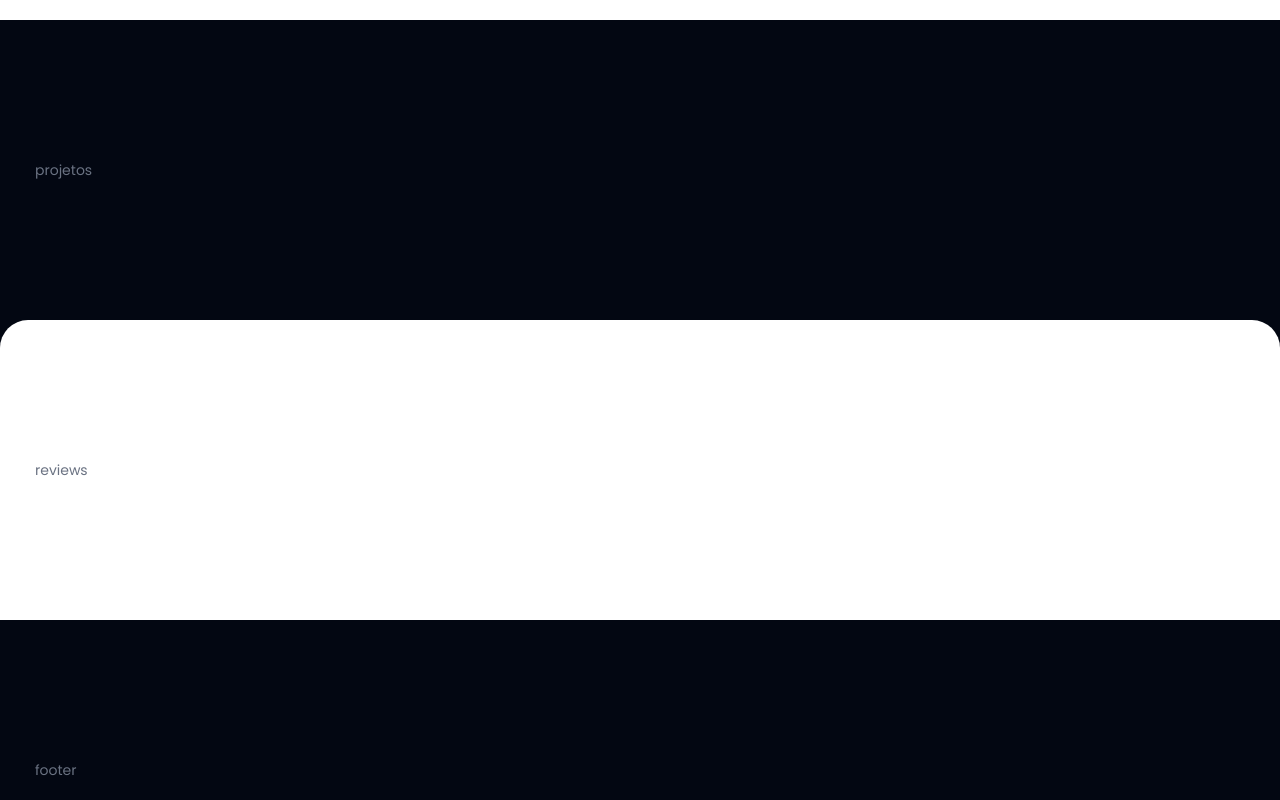
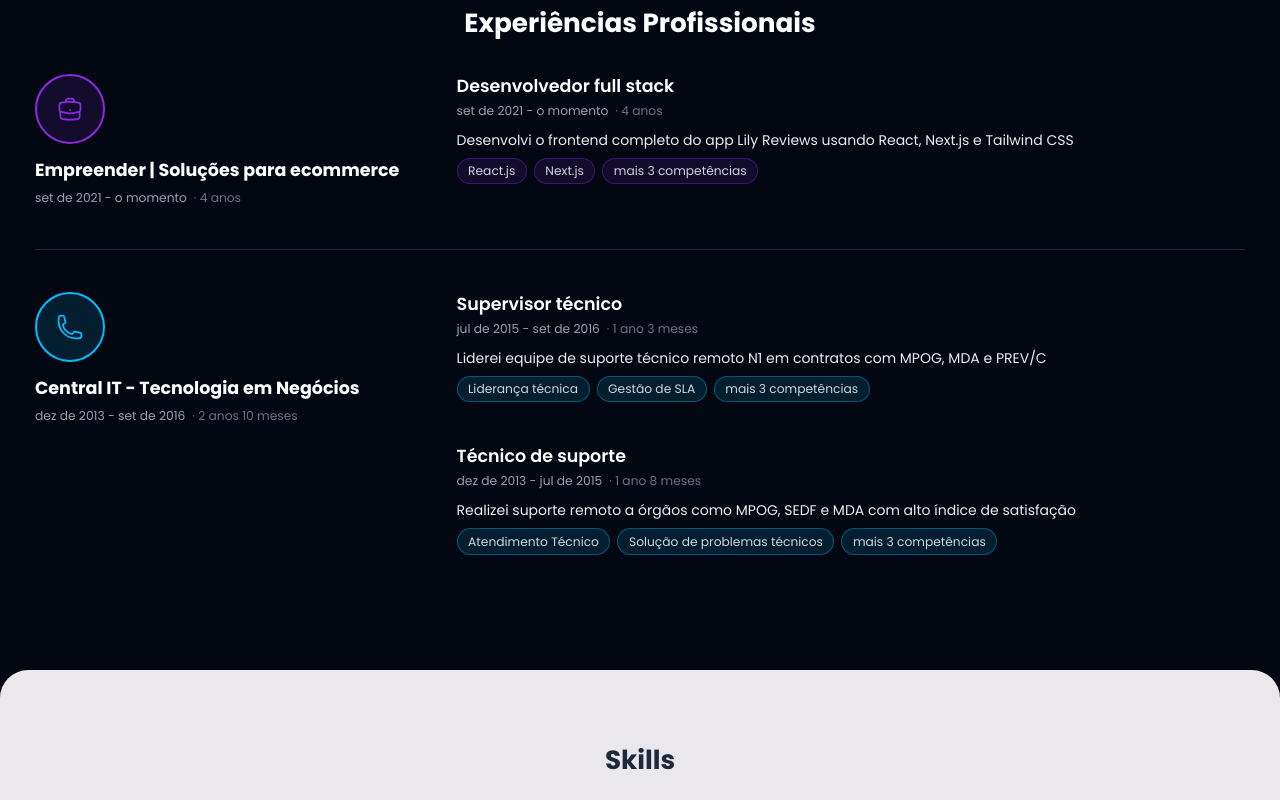
Before and after one commit to ramersonrodrigues/Portifolio, a Next.js app: page / in a window 1280 px wide. Shown: the part 1080-1880 px from the top of the page. Built offline with nearby package versions, Linux system fonts and the light colour scheme.

Commit message:
ajustes[

```diff
--- a/src/app/page.tsx
+++ b/src/app/page.tsx
@@ -4,12 +4,16 @@ import Menu from '@/sections/menu';
 import Perfil from '@/sections/perfil';
 import Projects from '@/sections/projects';
 import Reviews from '@/sections/reviews';
+import Certifications from '@/sections/certifications';
+import Skills from '@/sections/skills';
 
 export default function Home() {
   return (
     <>
       <Perfil />
+      <Certifications />
       <Experiences />
+      <Skills />
       <Projects />
       <Reviews />
     </>
--- /dev/null
+++ b/src/data/experiences.ts
@@ -0,0 +1,74 @@
+export interface Position {
+  id: number;
+  title: string;
+  period: string;
+  duration?: string; // Duração formatada (ex: "1 ano 3 meses")
+  description: string[];
+  skills: string[];
+}
+
+export interface Company {
+  id: number;
+  name: string;
+  period: string; // Período total na empresa
+  duration?: string; // Duração total na empresa
+  icon: string; // Ícone da empresa
+  logo?: string; // URL do logo da empresa
+  color: string;
+  positions: Position[];
+}
+
+export const companies: Company[] = [
+  {
+    id: 1,
+    name: "Empreender | Soluções para ecommerce",
+    period: "set de 2021 - o momento",
+    duration: "4 anos",
+    icon: "code",
+    logo: "/images/logos/empreender.png",
+    color: "#8A2BE2", // Roxo
+    positions: [
+      {
+        id: 1,
+        title: "Desenvolvedor full stack",
+        period: "set de 2021 - o momento",
+        duration: "4 anos",
+        description: [
+          "Desenvolvi o frontend completo do app Lily Reviews usando React, Next.js e Tailwind CSS"
+        ],
+        skills: ["React.js", "Next.js", "mais 3 competências"]
+      }
+    ]
+  },
+  {
+    id: 2,
+    name: "Central IT - Tecnologia em Negócios",
+    period: "dez de 2013 - set de 2016",
+    duration: "2 anos 10 meses",
+    icon: "support",
+    logo: "/images/logos/centralit.png",
+    color: "#00BFFF", // Azul claro
+    positions: [
+      {
+        id: 1,
+        title: "Supervisor técnico",
+        period: "jul de 2015 - set de 2016",
+        duration: "1 ano 3 meses",
+        description: [
+          "Liderei equipe de suporte técnico remoto N1 em contratos com MPOG, MDA e PREV/C"
+        ],
+        skills: ["Liderança técnica", "Gestão de SLA", "mais 3 competências"]
+      },
+      {
+        id: 2,
+        title: "Técnico de suporte",
+        period: "dez de 2013 - jul de 2015",
+        duration: "1 ano 8 meses",
+        description: [
+          "Realizei suporte remoto a órgãos como MPOG, SEDF e MDA com alto índice de satisfação"
+        ],
+        skills: ["Atendimento Técnico", "Solução de problemas técnicos", "mais 3 competências"]
+      }
+    ]
+  }
+];
--- a/src/sections/certifications.tsx
+++ b/src/sections/certifications.tsx
@@ -1,8 +1,13 @@
 
 export default function Certifications() {
     return (
-        <section id="certifications">
-           certificações
+        <section id="certifications" className="bg-[#eae8ec] rounded-t-[28px] py-16">
+            <div className="w-full mx-auto max-w-[1280px] p-5 px-10">
+                <h2 className="text-3xl font-bold text-gray-800 mb-10 text-center">Formação Acadêmica</h2>
+
+                <div className="w-full relative">
+                </div>
+            </div>
         </section>
     );
 }
--- a/src/sections/experiences.tsx
+++ b/src/sections/experiences.tsx
@@ -1,10 +1,100 @@
+"use client";
 
+import { companies } from "../data/experiences";
+import { BriefcaseIcon, PhoneIcon } from '@heroicons/react/24/outline';
 
 export default function Experiences() {
     return (
-        <section id="experiences" className="bg-white rounded-t-[28px] ">
-            <div className="min-h-[300px] flex justify-between items-center w-full mx-auto max-w-[1280px] p-5 px-10 text-gray-500">
-                experiences
+        <section id="experiences" className="py-16 bg-[#030712]">
+            <div className="w-full mx-auto max-w-[1280px] p-5 px-10">
+                <h2 className="text-3xl font-bold text-white mb-10 text-center">Experiências Profissionais</h2>
+
+                <div className="w-full relative">
+                    {companies.map((company, index) => (
+                        <div key={company.id} className="mb-12">
+                            {index > 0 && (
+                                <div className="w-full border-t border-gray-800 mb-12"></div>
+                            )}
+                            {/* Layout com empresa à esquerda e cargos à direita */}
+                            <div className="flex flex-col md:flex-row">
+                                {/* Informações da empresa - LADO ESQUERDO */}
+                                <div className="w-full md:w-1/3 mb-6 md:mb-0">
+                                    <div className="md:pr-8 md:sticky md:top-20">
+                                        <div className="flex flex-col items-center md:items-start">
+                                            <div
+                                                className="w-20 h-20 rounded-full flex items-center justify-center mb-4 bg-opacity-20 border-2"
+                                                style={{ backgroundColor: company.color + '20', borderColor: company.color }}
+                                            >
+                                                {company.icon === 'code' ? (
+                                                    <BriefcaseIcon className="w-8 h-8" style={{ color: company.color }} />
+                                                ) : (
+                                                    <PhoneIcon className="w-8 h-8" style={{ color: company.color }} />
+                                                )}
+                                            </div>
+                                            <h3 className="text-xl font-bold text-white mb-2 text-center md:text-left">{company.name}</h3>
+                                            <div className="flex items-center text-gray-400 text-sm">
+                                                <span>{company.period}</span>
+                                                {company.duration && (
+                                                    <span className="ml-2 text-gray-500">· {company.duration}</span>
+                                                )}
+                                            </div>
+                                        </div>
+                                    </div>
+                                </div>
+
+                                {/* Espaço entre empresa e cargos */}
+                                <div className="hidden md:block w-8"></div>
+
+                                {/* Cargos na empresa - LADO DIREITO */}
+                                <div className="w-full md:w-2/3 relative">
+                                    {/* Espaço para alinhamento dos cargos */}
+
+                                    {/* Lista de cargos */}
+                                    <ul className="list-none m-0 p-0">
+                                        {company.positions.map((position, posIndex) => (
+                                            <li key={position.id} className={`relative ${posIndex < company.positions.length - 1 ? 'mb-12' : ''}`}>
+                                                <div className="flex">
+
+                                                    <div className="flex-1">
+                                                        {/* Título e período do cargo */}
+                                                        <div className="mb-3">
+                                                            <h4 className="text-xl font-semibold text-white mb-1">{position.title}</h4>
+                                                            <div className="flex items-center text-gray-400 text-sm">
+                                                                <span>{position.period}</span>
+                                                                {position.duration && (
+                                                                    <span className="ml-2 text-gray-500">· {position.duration}</span>
+                                                                )}
+                                                            </div>
+                                                        </div>
+
+                                                        {/* Lista de descrições */}
+                                                        {position.description.map((desc, i) => (
+                                                            <label key={i}>{desc}</label>
+                                                        ))}
+
+
+                                                        {/* Skills/Competências */}
+                                                        <div className="flex flex-wrap gap-2">
+                                                            {position.skills.map((skill, i) => (
+                                                                <span
+                                                                    key={i}
+                                                                    className="mt-2 inline-flex items-center text-gray-300 px-3 py-1 rounded-full text-sm border"
+                                                                    style={{ borderColor: company.color + '60', backgroundColor: company.color + '20' }}
+                                                                >
+                                                                    {skill}
+                                                                </span>
+                                                            ))}
+                                                        </div>
+                                                    </div>
+                                                </div>
+                                            </li>
+                                        ))}
+                                    </ul>
+                                </div>
+                            </div>
+                        </div>
+                    ))}
+                </div>
             </div>
         </section>
     );
--- a/src/sections/menu.tsx
+++ b/src/sections/menu.tsx
@@ -55,10 +55,10 @@ export default function Menu() {
                                 <a className="hover:text-primary transition" href="#perfil">Perfil</a>
                             </li>
                             <li>
-                                <a className="hover:text-primary transition" href="#experiences">Experiências</a>
+                                <a className="hover:text-primary transition" href="#certifications">Certificações</a>
                             </li>
                             <li>
-                                <a className="hover:text-primary transition" href="#certifications">Certificações</a>
+                                <a className="hover:text-primary transition" href="#experiences">Experiências</a>
                             </li>
                             <li>
                                 <a className="hover:text-primary transition" href="#skills">Skills</a>
--- a/src/sections/skills.tsx
+++ b/src/sections/skills.tsx
@@ -1,8 +1,13 @@
 
 export default function Skills() {
     return (
-        <section id="skills" className="py-16">
-           skills
+        <section id="skills" className="bg-[#eae8ec] rounded-t-[28px] py-16">
+            <div className="w-full mx-auto max-w-[1280px] p-5 px-10">
+                <h2 className="text-3xl font-bold text-gray-800 mb-10 text-center">Skills</h2>
+
+                <div className="w-full relative">
+                </div>
+            </div>
         </section>
     );
 }
```
